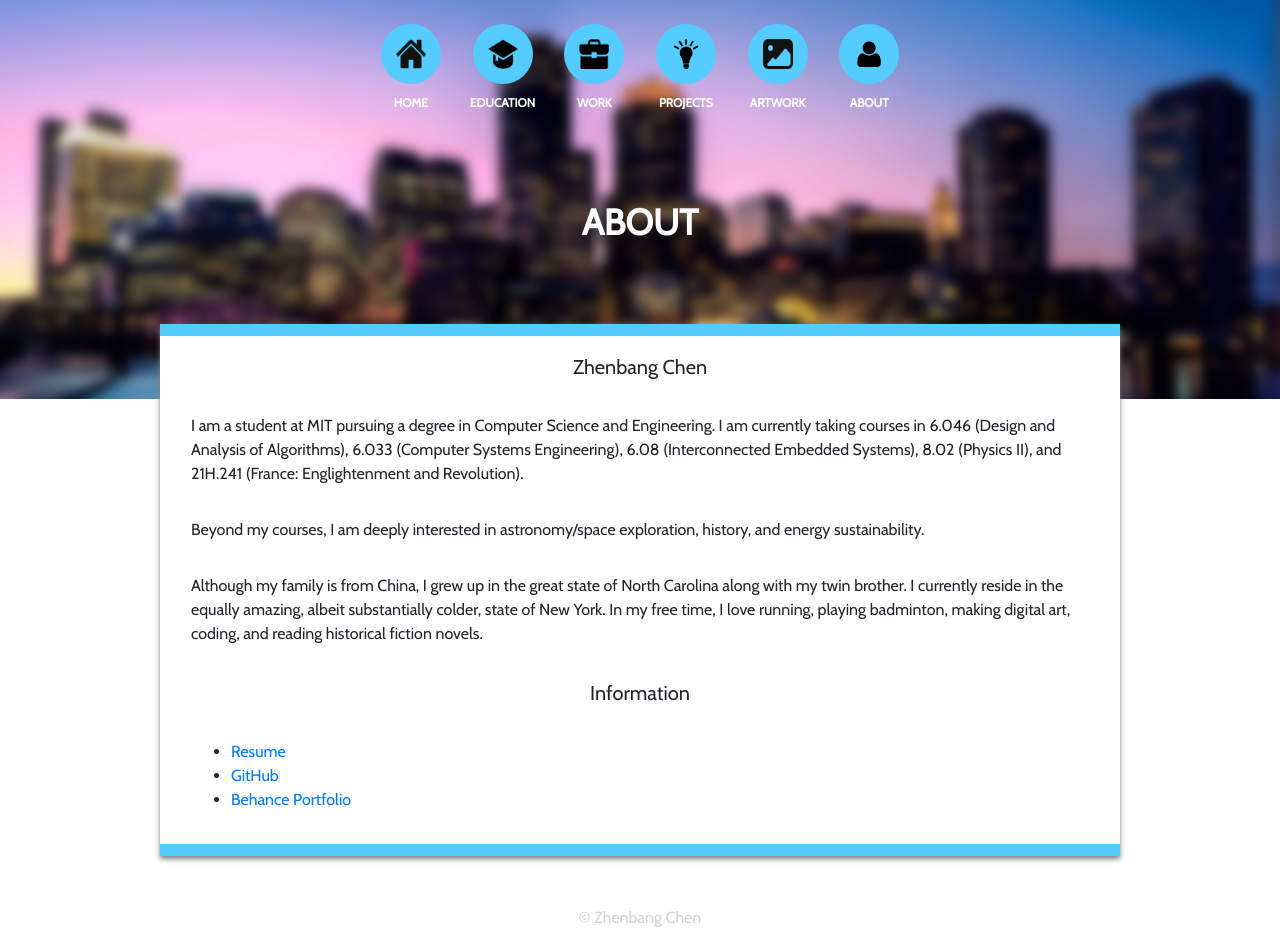
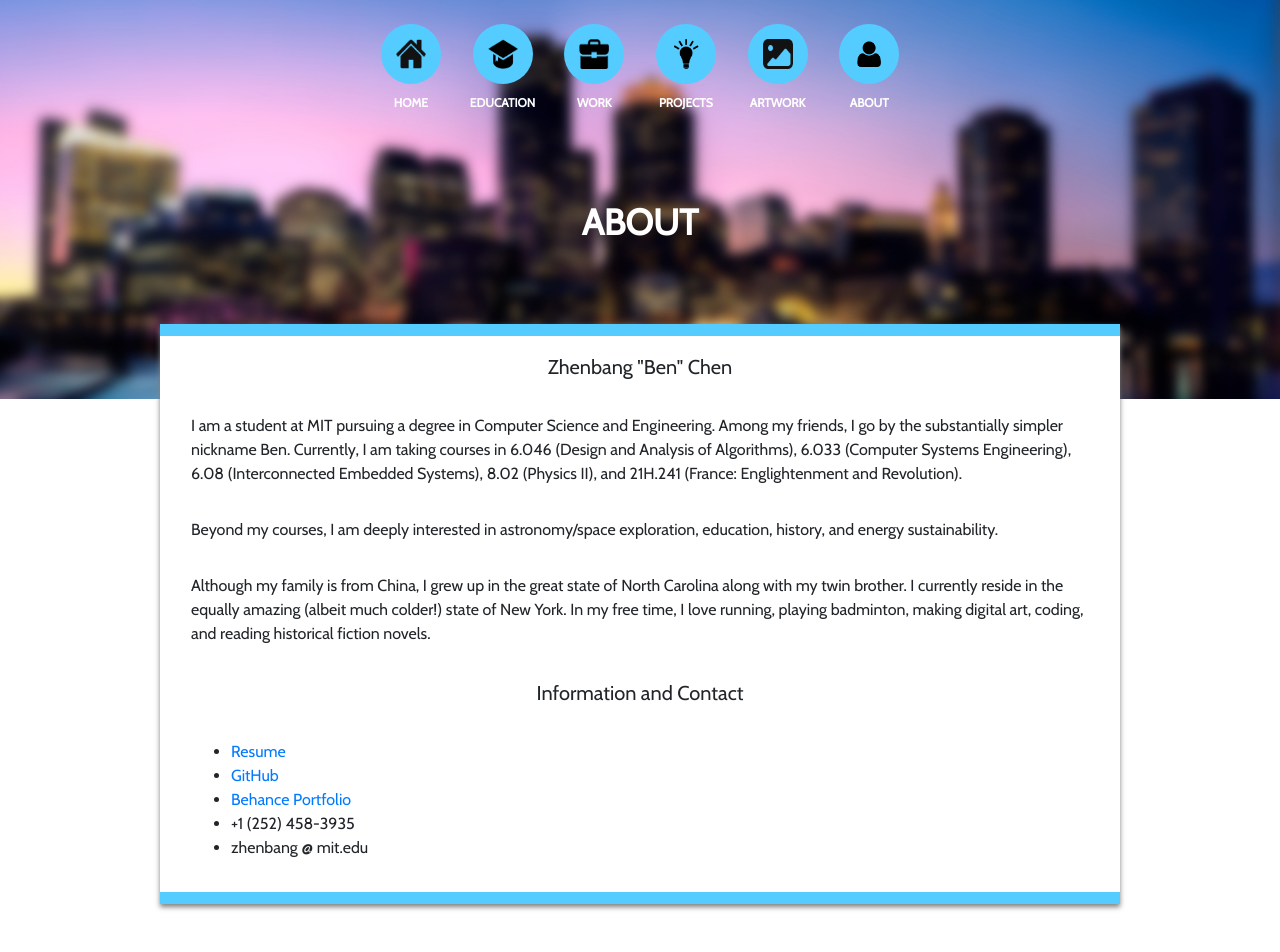
Before and after one commit to zbchen29/personal-app, a React (Create React App) app: page /about in a window 1280 px wide. Shown: the top 952 px of the page. Built offline with nearby package versions, Linux system fonts and the light colour scheme; the HTML template or start-up script is replaced by a standard one.

Commit message:
Resume, about update

```diff
--- a/src/about/About.js
+++ b/src/about/About.js
@@ -10,24 +10,26 @@ class About extends Component {
             <div>
                 <div className="tab-header">ABOUT</div>
                 <PanelContainer>
-                    <div className="p-3 theme-text-md">Zhenbang Chen</div>
+                    <div className="p-3 theme-text-md">Zhenbang "Ben" Chen</div>
                     <div className="p-3 theme-text-sm">
-                        I am a student at MIT pursuing a degree in Computer Science and Engineering.  I am currently taking
+                        I am a student at MIT pursuing a degree in Computer Science and Engineering.  Among my friends, I go by the substantially simpler nickname Ben.  Currently, I am taking
                         courses in 6.046 (Design and Analysis of Algorithms), 6.033 (Computer Systems Engineering), 6.08 (Interconnected Embedded Systems), 8.02 (Physics II), and 21H.241 (France: Englightenment and Revolution).
                     </div>
                     <div className="p-3 theme-text-sm">
-                        Beyond my courses, I am deeply interested in astronomy/space exploration, history, and energy sustainability.
+                        Beyond my courses, I am deeply interested in astronomy/space exploration, education, history, and energy sustainability.
                     </div>
                     <div className="p-3 theme-text-sm">
-                        Although my family is from China, I grew up in the great state of North Carolina along with my twin brother.  I currently reside in the equally amazing, albeit substantially colder, state of New York. In my free time, I love running, playing badminton, making digital art, coding, and reading historical fiction novels.
+                        Although my family is from China, I grew up in the great state of North Carolina along with my twin brother.  I currently reside in the equally amazing (albeit much colder!) state of New York. In my free time, I love running, playing badminton, making digital art, coding, and reading historical fiction novels.
                     </div>
 
-                    <div className="p-3 theme-text-md">Information</div>
+                    <div className="p-3 theme-text-md">Information and Contact</div>
                     <div className="p-3">
                         <ul>
                             <li><a target="_blank" rel="noopener noreferrer" href="/Resume.pdf" className="theme-text-sm">Resume</a></li>
                             <li><a target="_blank" rel="noopener noreferrer" href="https://github.com/zbchen29" className="theme-text-sm">GitHub</a></li>
                             <li><a target="_blank" rel="noopener noreferrer" href="https://www.behance.net/rigelb8ia7cd80" className="theme-text-sm">Behance Portfolio</a></li>
+                            <li>+1 (252) 458-3935</li>
+                            <li>zhenbang @ mit.edu</li>
                         </ul>
                     </div>
                 </PanelContainer>
```
Also changed, not shown: 1 other file (tests, documents, lock files or other folders).
